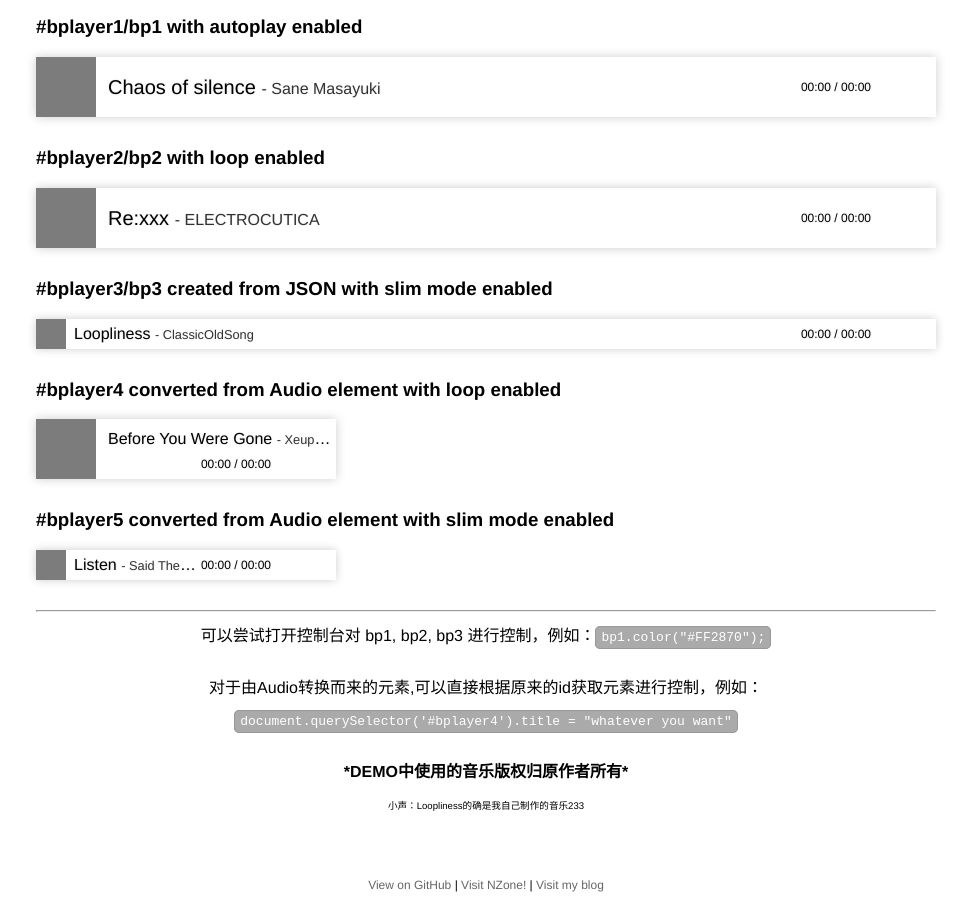
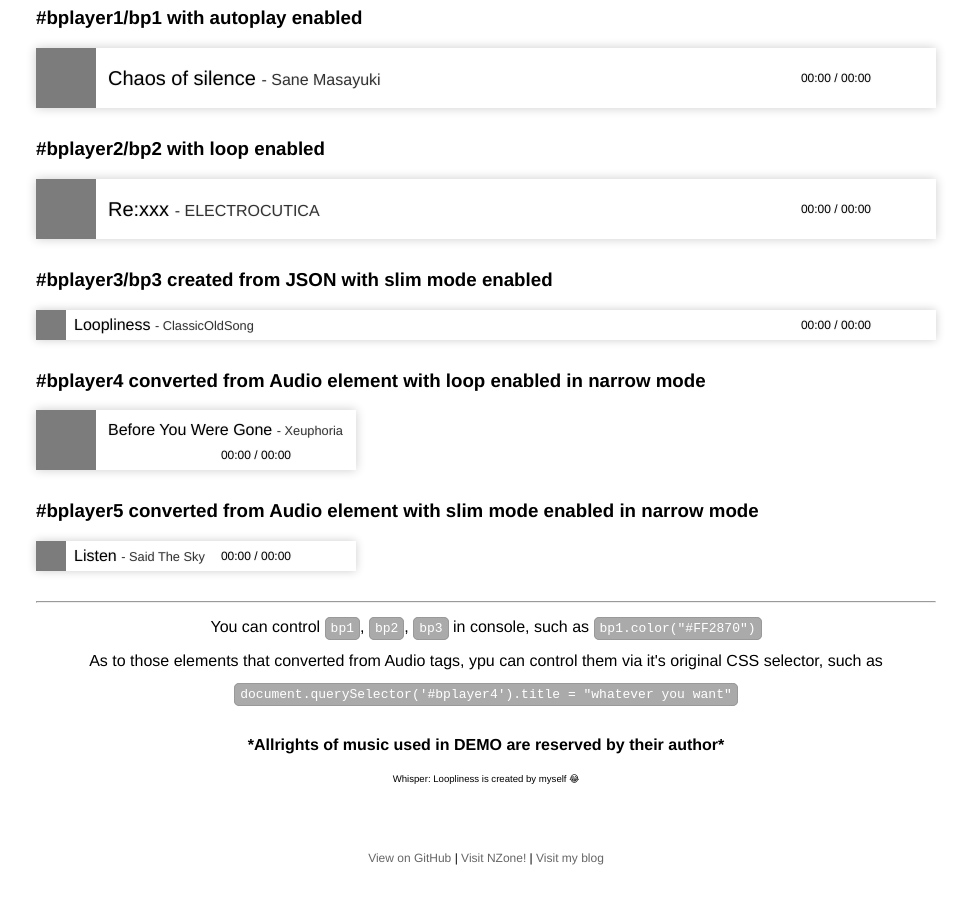
Before and after one commit to ClassicOldSong/bPlayer, a plain HTML site: page index.html in a window 1280 px wide. Shown: the part 81-993 px from the top of the page, without its empty margins (154-1125 px from the left). After the commit the page ends 966 px from the top, so only its background shows below. Drawn offline with Linux system fonts and the light colour scheme; grey boxes are pictures that could not be loaded; a web font is replaced by a local one.

Commit message:
Update HTML

```diff
--- a/index.html
+++ b/index.html
@@ -1,3 +1,4 @@
+
 <!DOCTYPE html>
 <html>
 <head>
@@ -5,7 +6,7 @@
 	<meta http-equiv="X-UA-Compatible" content="IE=edge">
 	<meta name="viewport" content="width=device-width,initial-scale=1.0, minimum-scale=1.0, maximum-scale=1.0, user-scalable=no"/>
 	<meta name="msapplication-tap-highlight" content="no"/>
-	<title>bPlayer - 原生音频播放器的绝佳替代品</title>
+	<title>bPlayer - A Great Replacement for Audio Players</title>
 	<script src="./bplayer.min.js"></script>
 	<script>
 		(function() {
@@ -66,7 +67,7 @@
 			margin: 30px auto;
 		}
 		.narrow {
-			max-width: 300px;
+			max-width: 320px;
 		}
 		.links{
 			margin:20px 0;
@@ -77,7 +78,7 @@
 </head>
 <body>
 	<div class="center">
-		<h1>bPlayer - 原生音频播放器的绝佳替代品</h1>
+		<h1>bPlayer - A Great Replacement for Audio Players</h1>
 		<div class="test">
 			<h3>#bplayer1/bp1 with autoplay enabled</h3>
 			<div id="bplayer1"></div>
@@ -91,21 +92,21 @@
 			<div id="bplayer3"></div>
 		</div>
 		<div class="test">
-			<h3>#bplayer4 converted from Audio element with loop enabled</h3>
+			<h3>#bplayer4 converted from Audio element with loop enabled in narrow mode</h3>
 			<div class="narrow">
 				<audio id="bplayer4" controls="bplayer" loop="true" title="Before You Were Gone" artist="Xeuphoria" slim="false" color="#F55177" cover="http://p1.music.126.net/SM4DSR9CcPrIz2AuJMcbzQ==/7932976395107627.jpg?param=60x60" src="https://m1.jixun.moe/32924244/192000/d7e6fae7431c7fe07491a1ed136b094d9bda28dfcc08d8395641c1b481f53098"></audio>
 			</div>
 		</div>
 		<div class="test">
-			<h3>#bplayer5 converted from Audio element with slim mode enabled</h3>
+			<h3>#bplayer5 converted from Audio element with slim mode enabled in narrow mode</h3>
 			<div class="narrow">
 				<audio id="bplayer5" controls="bplayer" title="Listen" artist="Said The Sky" slim="true" color="#FECB1F" cover="http://p1.music.126.net/nnM5AnJxhGbQ0kFGGMtg7w==/6642149744463772.jpg?param=60x60" src="https://m1.jixun.moe/29710964/192000/bbbf8b7878e54a2f265c7c2add1a5dc208a36afeb90c4f2468b51453f381e46f"></audio>
 			</div>
 		</div>
-		<hr />
-		<p>可以尝试打开控制台对 bp1, bp2, bp3 进行控制，例如：<code>bp1.color("#FF2870");</code></p>
-		<p>对于由Audio转换而来的元素,可以直接根据原来的id获取元素进行控制，例如：<br /><code>document.querySelector('#bplayer4').title = "whatever you want"</code></p>
-		<p><b>*DEMO中使用的音乐版权归原作者所有*</b><br /><small>小声：Loopliness的确是我自己制作的音乐233</small></p>
+		<hr>
+		<p>You can control <code>bp1</code>, <code>bp2</code>, <code>bp3</code> in console, such as <code>bp1.color("#FF2870")</code><br>
+		As to those elements that converted from Audio tags, ypu can control them via it's original CSS selector, such as <br /><code>document.querySelector('#bplayer4').title = "whatever you want"</code></p>
+		<p><b>*Allrights of music used in DEMO are reserved by their author*</b><br /><small>Whisper: Loopliness is created by myself 😂</small></p>
 		<br />
 		<div class="links">
 			<a href="https://github.com/ClassicOldSong/bPlayer" target="_blank">View on GitHub</a> | <a href="https://nzone.link" target="_blank">Visit NZone!</a> | <a href="https://ccoooss.com" target="_blank">Visit my blog</a>
```
